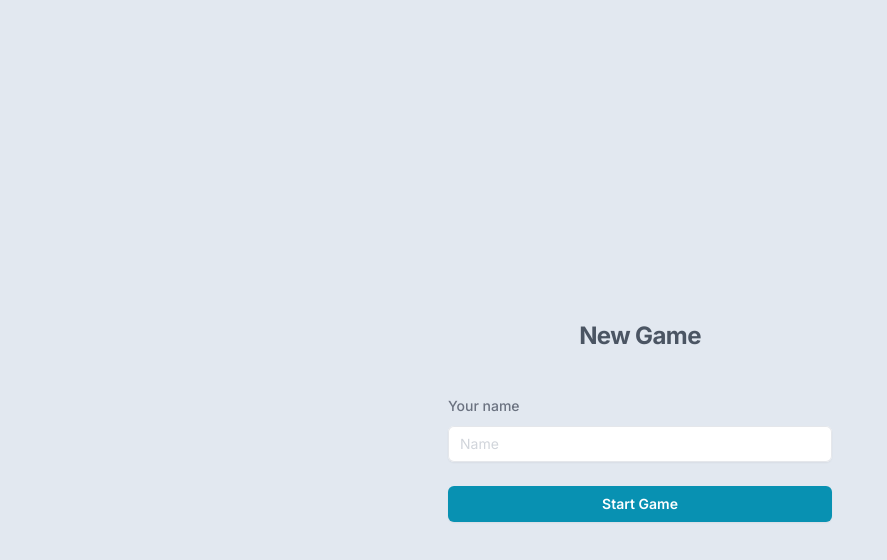
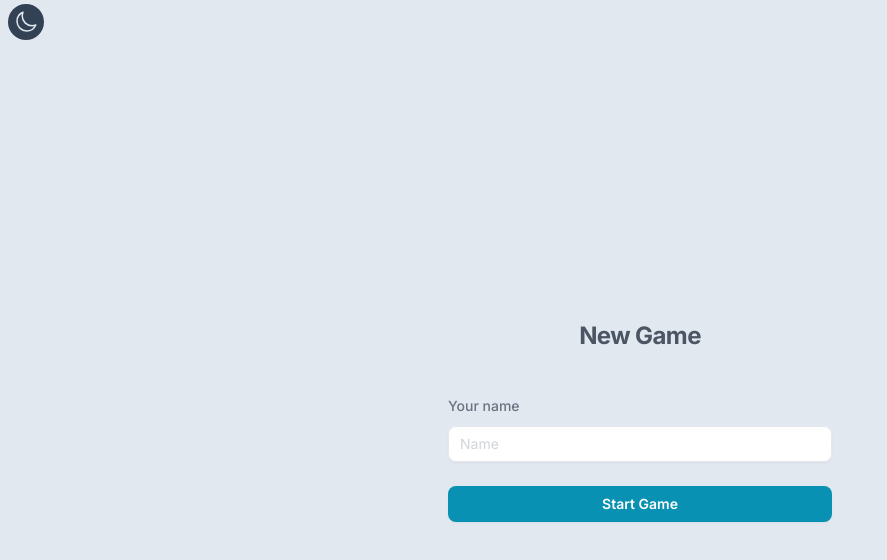
Before and after one commit to yurdosii/connect4, a Next.js app in the folder frontend/: page / in a window 1280 px wide. Shown: the top 560 px of the page, without its empty margins (0-887 px from the left). Built offline with nearby package versions, Linux system fonts and the light colour scheme; no server answers.

Commit message:
feat(frontend): implement black theme (#12)

```diff
--- a/frontend/package.json
+++ b/frontend/package.json
@@ -10,6 +10,7 @@
   },
   "dependencies": {
     "next": "14.0.1",
+    "next-themes": "^0.2.1",
     "react": "^18",
     "react-dom": "^18"
   },
--- a/frontend/src/app/games/[id]/join/page.tsx
+++ b/frontend/src/app/games/[id]/join/page.tsx
@@ -21,8 +21,8 @@ export default function JoinGame({ params }: { params: { id: string } }) {
     useEffect(() => {
         fetch(`${BACKEND_API_BASE_URL}/games/${params.id}/`)
             .then((response) => {
-                if (!response.ok) throw new Error()
-                return response.json()
+                if (!response.ok) throw new Error();
+                return response.json();
             })
             .then((data) => {
                 const savedPlayerName = getPlayerNameFromLocalStorage(data.id);
@@ -34,7 +34,7 @@ export default function JoinGame({ params }: { params: { id: string } }) {
             })
             .catch((err) => {
                 console.log("Something went wrong", err);
-            });;
+            });
     }, []);
 
     if (isLoading) return <div className="text-black">loading...</div>;
@@ -47,8 +47,8 @@ export default function JoinGame({ params }: { params: { id: string } }) {
             body: JSON.stringify(data),
         })
             .then((response) => {
-                if (!response.ok) throw new Error()
-                return response.json()
+                if (!response.ok) throw new Error();
+                return response.json();
             })
             .then((data) => {
                 setPlayerNameInLocalStorage(data.id, playerName);
@@ -61,15 +61,17 @@ export default function JoinGame({ params }: { params: { id: string } }) {
 
     return (
         <div className="flex min-h-full flex-1 flex-col justify-center px-6 py-12 lg:px-8">
-            <div className="sm:mx-auto sm:w-full sm:max-w-sm text-center">
-                <h2 className="mt-10 text-2xl font-bold leading-9 tracking-tight text-gray-600">
+            <div className="text-center text-gray-600 dark:text-slate-200 sm:mx-auto sm:w-full sm:max-w-sm">
+                <h2 className="mt-10 text-2xl font-bold leading-9 tracking-tight ">
                     Join Game
                 </h2>
-                <h6 className="mt-1 text-lg leading-9 tracking-tight text-gray-600">
-                    <span className="text-cyan-600">{gameData?.player1} </span>
+                <h6 className="mt-1 text-lg leading-9 tracking-tight">
+                    <span className="text-cyan-500 dark:text-purple-400">
+                        {gameData?.player1}{" "}
+                    </span>
                     challenged your skills in Connect4.
                 </h6>
-                <p className="mt-2 text-md text-gray-600">
+                <p className="text-md mt-2">
                     Please enter your name and click "Join Game" to start the battle.
                 </p>
             </div>
--- a/frontend/src/app/games/[id]/layout.tsx
+++ b/frontend/src/app/games/[id]/layout.tsx
@@ -4,7 +4,7 @@ export const metadata: Metadata = {
     title: 'Connect4 Battle'
 }
 
-export default function RootLayout({ children }: { children: React.ReactNode }) {
+export default function RootLayout({ children } : { children: React.ReactNode }) {
     return <>
         {children}
     </>
--- a/frontend/src/app/layout.tsx
+++ b/frontend/src/app/layout.tsx
@@ -2,18 +2,27 @@ import './globals.css'
 
 import { Inter } from 'next/font/google'
 import type { Metadata } from 'next'
+import ThemeButton from "@/components/theme-button";
+import ThemeProviderWrapper from "./providers";
 
 const inter = Inter({ subsets: ['latin'] })
 
 export const metadata: Metadata = {
-  title: 'Connect4',
-  description: 'Connect4 game',
+    title: 'Connect4',
+    description: 'Connect4 game',
 }
 
-export default function RootLayout({ children }: {children: React.ReactNode}) {
-  return (
-    <html lang="en" className="h-full bg-slate-200">
-      <body className={`${inter.className} h-full`}>{children}</body>
-    </html>
-  )
+export default function RootLayout({ children }: { children: React.ReactNode }) {
+    return (
+        <html lang="en" className="h-full">
+            <body className={`${inter.className} h-full`}>
+                <ThemeProviderWrapper>
+                    <div className="h-full bg-slate-200 dark:bg-slate-900">
+                        <ThemeButton />
+                        {children}
+                    </div>
+                </ThemeProviderWrapper>
+            </body>
+        </html>
+    )
 }
--- a/frontend/src/app/page.tsx
+++ b/frontend/src/app/page.tsx
@@ -34,7 +34,7 @@ export default function StartGame() {
     return (
         <div className="flex min-h-full flex-1 flex-col justify-center px-6 py-12 lg:px-8">
             <div className="sm:mx-auto sm:w-full sm:max-w-sm">
-                <h2 className="mt-10 text-center text-2xl font-bold leading-9 tracking-tight text-gray-600">
+                <h2 className="mt-10 text-center text-2xl font-bold leading-9 tracking-tight text-gray-600 dark:text-slate-200">
                     New Game
                 </h2>
             </div>
--- /dev/null
+++ b/frontend/src/app/providers.tsx
@@ -0,0 +1,7 @@
+"use client";
+
+import { ThemeProvider } from 'next-themes'
+
+export default function ThemeProviderWrapper({ children } : { children: React.ReactNode }) {
+    return <ThemeProvider attribute="class">{children}</ThemeProvider>
+}
--- a/frontend/src/components/buttons.tsx
+++ b/frontend/src/components/buttons.tsx
@@ -8,12 +8,12 @@ export function Connect4Button({ label, onClickHandler }: Connect4ButtonProps) {
         <button
             onClick={onClickHandler}
             className={`
-                w-full rounded-md
+                w-full rounded-lg
                 px-3 py-1.5
                 text-sm font-semibold leading-6 text-white
-                bg-cyan-600
-                hover:bg-cyan-500
                 shadow-sm
+                bg-cyan-600 hover:bg-cyan-500
+                dark:bg-violet-600 dark:hover:bg-violet-500
             `}
         >
             {label}
--- a/frontend/src/components/input.tsx
+++ b/frontend/src/components/input.tsx
@@ -13,7 +13,7 @@ export function PlayerNameInput({
         <div>
             <label
                 htmlFor="playerName"
-                className="block text-sm font-medium leading-6 text-gray-500"
+                className="block text-sm font-medium leading-6 text-gray-500 dark:text-slate-300"
             >
                 {label}
             </label>
@@ -27,12 +27,13 @@ export function PlayerNameInput({
                     value={value}
                     onChange={(e) => setValue(e.target.value)}
                     className={`
-                        w-full rounded-md border-0
+                        w-full rounded-lg border-0
                         py-1.5
-                        text-gray-500 placeholder:text-gray-300
-                        shadow-sm ring-1 ring-inset ring-gray-200
-                        focus:ring-2 focus:ring-inset focus:ring-gray-300
+                        shadow-sm ring-1 ring-inset
+                        focus:ring-2 focus:ring-inset
                         sm:text-sm sm:leading-6
+                        text-gray-500 placeholder:text-gray-300 ring-gray-200 focus:ring-gray-300
+                        dark:bg-slate-800 dark:text-slate-300 dark:placeholder:text-slate-600 dark:ring-slate-600 dark:focus:ring-slate-500
                     `}
                 />
             </div>
--- /dev/null
+++ b/frontend/src/components/theme-button.tsx
@@ -0,0 +1,71 @@
+"use client";
+
+import { useEffect, useState } from "react";
+
+import React from "react";
+import { useTheme } from "next-themes";
+
+// icons: https://heroicons.com/
+export default function ThemeButton() {
+    const [mounted, setMounted] = useState(false);
+    const { theme, setTheme } = useTheme();
+
+    useEffect(() => {
+        setMounted(true);
+    }, []);
+
+    if (!mounted) {
+        return null;
+    }
+
+    return (
+        <div
+            className={`
+            absolute ml-2 mt-1 flex h-9 w-9 justify-center rounded-full md:p-0
+            ${theme === "dark" ? "bg-slate-100" : "bg-slate-700"}
+        `}
+        >
+            <button onClick={() => setTheme(theme === "dark" ? "light" : "dark")}>
+                {theme === "dark" ? <SunIcon /> : <MoonIcon />}
+            </button>
+        </div>
+    );
+}
+
+function SunIcon() {
+    return (
+        <svg
+            xmlns="http://www.w3.org/2000/svg"
+            fill="none"
+            viewBox="0 0 24 24"
+            strokeWidth={1.5}
+            stroke="currentColor"
+            className="h-6 w-6 text-slate-800"
+        >
+            <path
+                strokeLinecap="round"
+                strokeLinejoin="round"
+                d="M12 3v2.25m6.364.386l-1.591 1.591M21 12h-2.25m-.386 6.364l-1.591-1.591M12 18.75V21m-4.773-4.227l-1.591 1.591M5.25 12H3m4.227-4.773L5.636 5.636M15.75 12a3.75 3.75 0 11-7.5 0 3.75 3.75 0 017.5 0z"
+            />
+        </svg>
+    );
+}
+
+function MoonIcon() {
+    return (
+        <svg
+            xmlns="http://www.w3.org/2000/svg"
+            fill="none"
+            viewBox="0 0 24 24"
+            strokeWidth={1.5}
+            stroke="currentColor"
+            className="h-6 w-6 text-slate-200"
+        >
+            <path
+                strokeLinecap="round"
+                strokeLinejoin="round"
+                d="M21.752 15.002A9.718 9.718 0 0118 15.75c-5.385 0-9.75-4.365-9.75-9.75 0-1.33.266-2.597.748-3.752A9.753 9.753 0 003 11.25C3 16.635 7.365 21 12.75 21a9.753 9.753 0 009.002-5.998z"
+            />
+        </svg>
+    );
+}
--- a/frontend/tailwind.config.ts
+++ b/frontend/tailwind.config.ts
@@ -18,5 +18,6 @@ const config: Config = {
     plugins: [
         require('@tailwindcss/forms'),
     ],
+    darkMode: "class",
 }
 export default config
```
Also changed, not shown: frontend/src/app/games/[id]/page.tsx (+54 -26 lines), 1 other file (tests, documents, lock files or other folders). Lines whose indentation alone changed are shown as unchanged.
